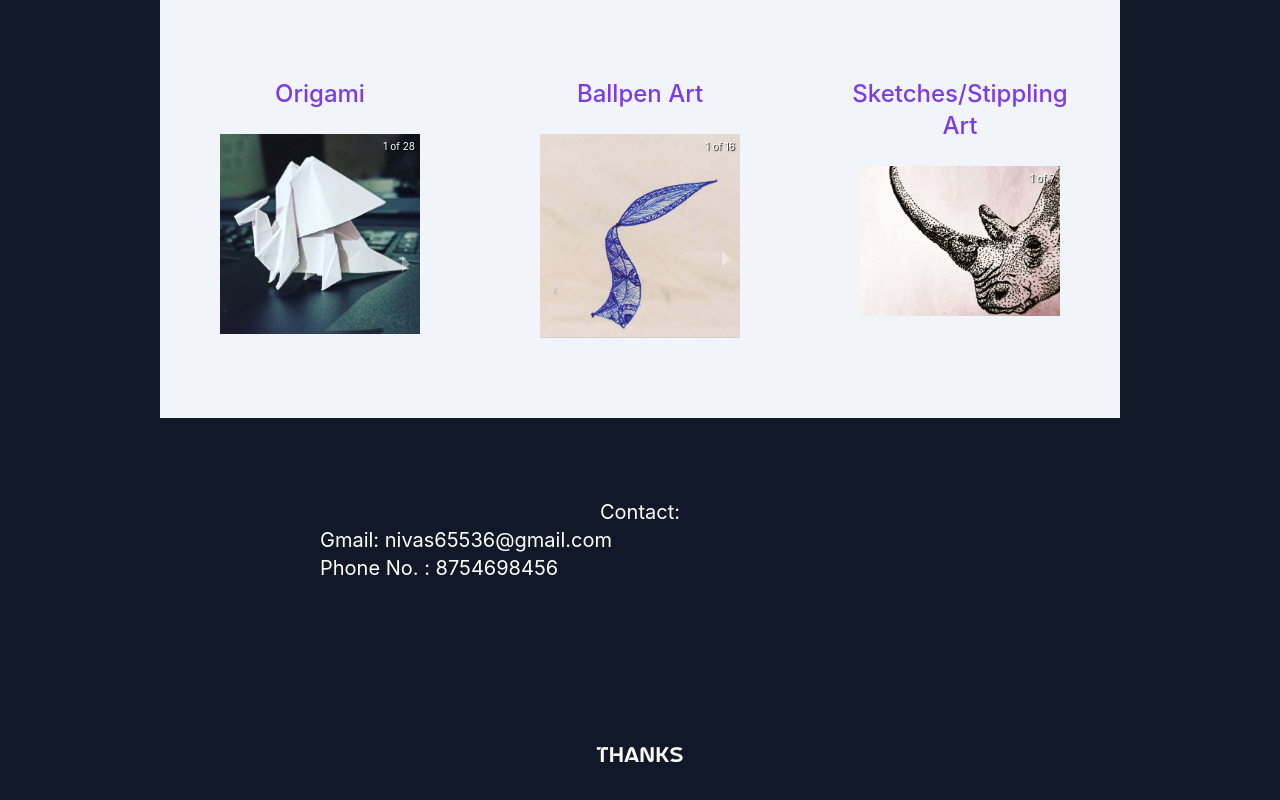
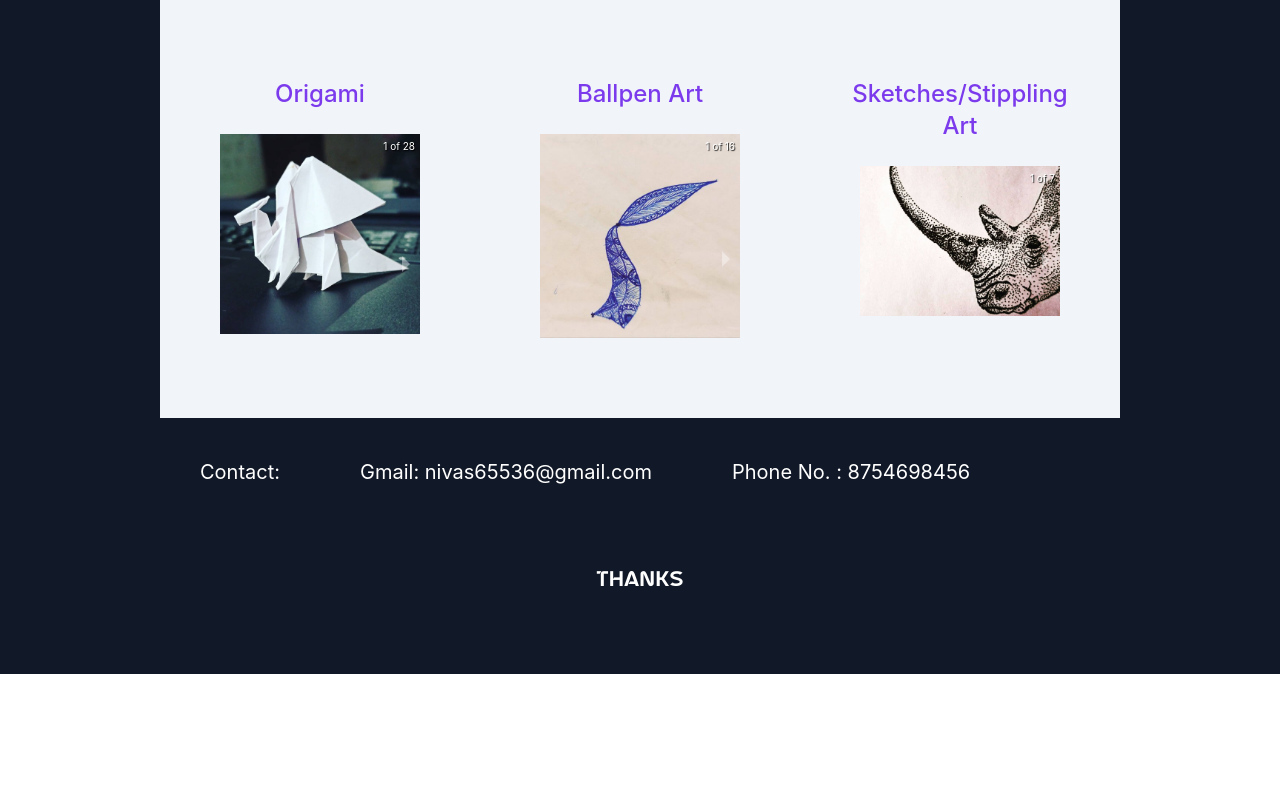
Before and after one commit to Srinivasan1008/portfolio, a Next.js app: page / in a window 1280 px wide. Shown: the part 1786-2586 px from the top of the page. After the commit the page ends 2460 px from the top, so only its background shows below. Built offline with nearby package versions, Linux system fonts and the light colour scheme.

Commit message:
Version 0.6

```diff
--- a/pages/index.js
+++ b/pages/index.js
@@ -112,9 +112,9 @@ export default function Home() {
         <link rel="icon" href="/icon.ico" />
       </Head>
 
-      <main className='px-10 md:px-20 lg:px-40 dark:bg-gray-900'>
+      <main className='px-5 md:px-20 lg:px-40 dark:bg-gray-900'>
         <section className='min-h-screen'>
-          <nav className='py-10 mb-12 flex justify-between'>
+          <nav className='py-10 mb-12 flex justify-between gap-4'>
             <h1 className=' text-xl font-AstroSpace dark:text-white'>developedBySri</h1>
             <ul className='flex items-center'>
               <li><VscColorMode onClick={() => setDarkMode(!darkMode)} className=' cursor-pointer text-2xl dark:fill-white' /></li>
@@ -418,11 +418,11 @@ export default function Home() {
           </div>
         </section>
         <section>
-          <div className='text-center p-20'>
-            <h2 className='text-xl dark:text-white'>{"Contact:"}</h2>
-            <div className='flex flex-wrap mx-auto'>
-            <a className='text-xl dark:text-white px-20'  data-toggle="tooltip" title={'Copy'} onClick={() =>  {navigator.clipboard.writeText('nivas65536@gmail.com'); notify("info", "Copied")}}>{"Gmail: nivas65536@gmail.com"}</a>
-            <a className='text-xl dark:text-white px-20'  data-toggle="tooltip" title={'Copy'} onClick={() =>  {navigator.clipboard.writeText('8754698456'); notify("info", "Copied")}}>{"Phone No. : 8754698456"}</a>
+          <div className='mx-auto pt-10'>
+            <div className='flex flex-wrap'>
+            <h2 className='text-xl  dark:text-white px-10'>{"Contact:"}</h2>
+            <a className='text-xl   dark:text-white px-10'  data-toggle="tooltip" title={'Copy'} onClick={() =>  {navigator.clipboard.writeText('nivas65536@gmail.com'); notify("info", "Copied")}}>{"Gmail: nivas65536@gmail.com"}</a>
+            <a className='text-xl   dark:text-white px-10'  data-toggle="tooltip" title={'Copy'} onClick={() =>  {navigator.clipboard.writeText('8754698456'); notify("info", "Copied")}}>{"Phone No. : 8754698456"}</a>
             </div>
           </div>
           <div className='text-center p-20'>
```
